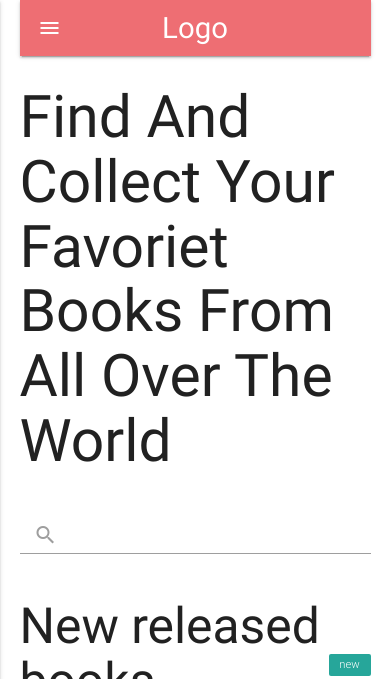
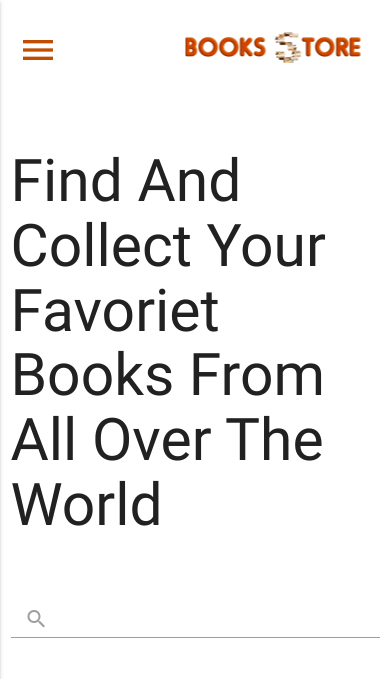
Before and after one commit to Aleksandre19/dcdmp, a Flask app: page / in a window 390 px wide. Shown: the top 679 px of the page. Run offline with Flask 2, Linux system fonts and the light colour scheme.

Commit message:
Styling menu for mobile approach

```diff
--- /dev/null
+++ b/static/css/style.css
@@ -0,0 +1,31 @@
+/************ MENU ***********/
+
+.menu_row .menu_col{
+    padding: 0;
+}
+
+.menu_col{
+    height: 100px;
+}
+
+.nav-wrapper{
+    height: 100px !important;
+    padding-top: 20px 0px 20px 0px;
+}
+
+.transparent{
+    box-shadow: none;
+}
+
+nav a{
+    color: #c14d00;
+}
+
+nav i.material-icons{
+    font-size: 40px;
+}
+
+nav .brand-logo{
+    top: 25%;
+    left: 70%;
+}
--- a/templates/home.html
+++ b/templates/home.html
@@ -5,22 +5,24 @@
     <meta name="viewport" content="width=device-width, initial-scale=1.0">
     <link rel="stylesheet" href="https://cdnjs.cloudflare.com/ajax/libs/materialize/0.100.2/css/materialize.min.css">
      <link href="https://fonts.googleapis.com/icon?family=Material+Icons" rel="stylesheet">
+     <link rel="stylesheet" href="{{ url_for('static', filename='css/style.css') }}">
     <title>Document</title>
 </head>
 <body>
 
-    <!-- The whole page container -->
-    <div class="container">
-
        <!-- Header section -->
        <header>
             <!-- Menu -->
-            <div class="row">
-                <div class="col s12">
-                    <nav>
-                        <div class="nav-wrapper">
-                            <a href="#!" class="brand-logo">Logo</a>
-                            <a href="#" data-activates="mobile-demo" class="button-collapse"><i class="material-icons">menu</i></a>
+            <div class="row menu_row ">
+                <div class="col s12 menu_col">
+                    <nav class="transparent ">
+                        <div class="nav-wrapper valign-wrapper">
+                            <a href="#" data-activates="mobile-demo" class="button-collapse "><i class="material-icons">menu</i></a>
+
+                            <a href="{{ url_for('home') }}" class="brand-logo ">
+                                <img src="{{ url_for('static', filename='img/logo.png') }}" alt="Book Stor's logo" id="logo"/>
+                            </a>
+
                             <ul class="right hide-on-med-and-down">
                                 <li><a href="{{ url_for('home') }}">Home</a></li>
                                 <li><a href="{{ url_for('add_book') }}">Add Book</a></li>
@@ -41,9 +43,11 @@
 
         <!-- Welcoming section -->
         <section>
-
+            <div class="row">
+                <div class="col s12">
                     <h1>Find And Collect Your Favoriet Books From All Over The World </h1>
-
+                </div>
+            </div>
             <div class="row">
                 <form class="col s12">
                     <div class="input-field">
@@ -56,9 +60,16 @@
 
         </section>
 
+        <!-- Body section -->
+        <div class="container">
+
             <!-- New books section -->
             <section>
+                <div class="row">
+                    <div class="col s12">
                         <h2>New released books <span class="new badge"></span></h2>
+                    </div>
+                </div>
 
                 <!-- Books list -->
                 <div class="row">
@@ -108,7 +119,11 @@
 
             <!-- Best books section -->
             <section>
+                <div class="row">
+                    <div class="col s12">
                         <h2>New released books <span class="new badge"></span></h2>
+                    </div>
+                </div>
 
                 <!-- Books list -->
                 <div class="row">
@@ -137,7 +152,7 @@
 
                 </div>
             </section>
-
+        </div>
         <!-- Page footer -->
         <footer class="page-footer">
 
@@ -176,7 +191,7 @@
 
 
 
-    </div>
+
 
     <script src="https://cdnjs.cloudflare.com/ajax/libs/jquery/3.5.1/jquery.min.js"></script>
     <script src="https://cdnjs.cloudflare.com/ajax/libs/materialize/0.100.2/js/materialize.min.js"></script>
```
Also changed, not shown: static/img/logo.png (added). Lines whose indentation alone changed are shown as unchanged.
